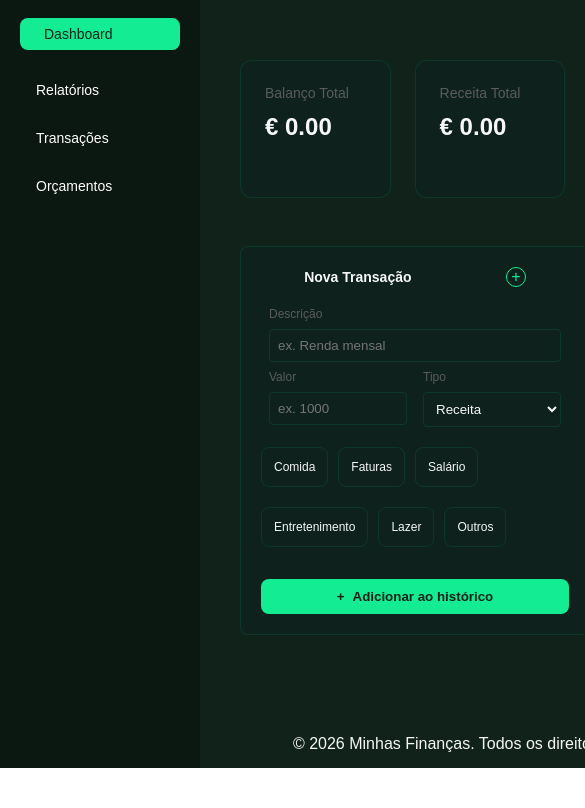
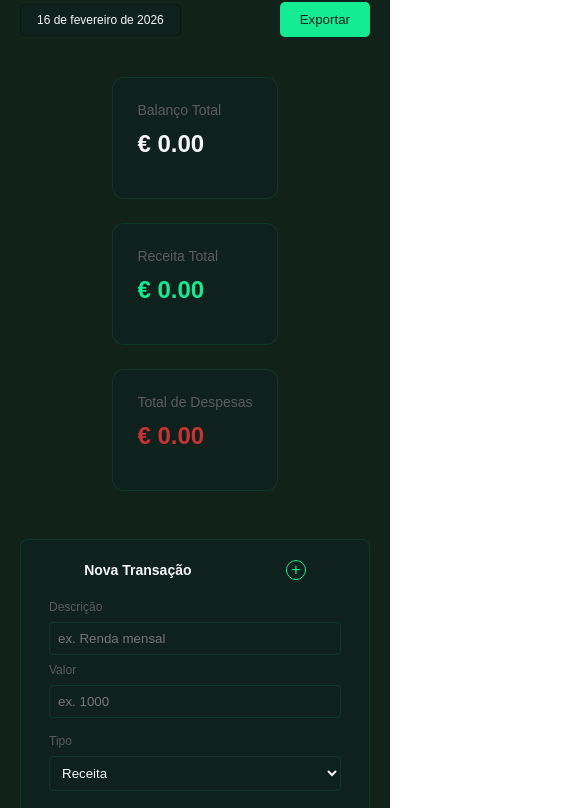
Before and after one commit to nunazo987/projeto3, a plain HTML site: page index.html in a window 390 px wide. Shown: the part 76-884 px from the top of the page, 585 px wide, since content can reach past the window. Before the commit the page ends 844 px from the top, so only its background shows below. Drawn offline with Linux system fonts and the light colour scheme.

Commit message:
responsividade, total receitas a verde, data atual

```diff
--- a/app.js
+++ b/app.js
@@ -48,3 +48,21 @@ FORM.addEventListener("submit", e => {
 carregarTransacoes();
 mostrarTransacoes(obterTransacoes());
 atualizarCards(obterTransacoes());
+
+function atualizarDataAtual() {
+    const DATA = document.getElementById("data-atual");
+
+    const HOJE = new Date();
+
+    const OPCOES = {
+        day: "2-digit",
+        month: "long",
+        year: "numeric"
+    };
+
+    const DATAATUAL = HOJE.toLocaleDateString("pt-PT", OPCOES);
+
+    DATA.textContent = DATAATUAL;
+}
+
+atualizarDataAtual();
--- a/index.html
+++ b/index.html
@@ -38,7 +38,7 @@
             <p class="subtitle">Bem vindo de volta, aqui está o que acontece com o seu dinheiro</p>
         </div>
         <div class="header-actions">
-            <div class="calendario">Jan 1 - Jan 31, 2026</div>
+            <div class="calendario" id="data-atual"></div>
             <button class="exportar">Exportar</button>
         </div>
     </header>
@@ -49,11 +49,11 @@
                 <div class="card">
                     <div class="titulo-card">Balanço Total</div>
                     <div class="valor"></div>
-                    <div class="informacao"></div>
+                    <div class="informacao receita-cor"></div>
                 </div>
                 <div class="card">
                     <div class="titulo-card">Receita Total</div>
-                    <div class="valor"></div>
+                    <div class="valor receita-cor"></div>
                     <div class="informacao"></div>
                 </div>
                 <div class="card">
--- a/style.css
+++ b/style.css
@@ -426,3 +426,70 @@ body {
 .item-transacao .transacao.despesa {
     color: var(--expense-color);
 }
+
+.receita-cor {
+    color: var(--primary-color);
+}
+
+@media (max-width: 768px) {
+
+    body {
+        grid-template-columns: 1fr;
+        grid-template-areas:
+            "header"
+            "main"
+            "footer";
+    }
+
+    .sidebar {
+        display: none;
+    }
+
+    .main {
+        padding: 20px;
+    }
+
+    .cards-container {
+        grid-template-columns: 1fr;
+    }
+
+    .transacoes {
+        grid-template-columns: 1fr;
+    }
+
+    .header {
+        flex-direction: column;
+        align-items: flex-start;
+        gap: 16px;
+    }
+
+    .header-actions {
+        width: 100%;
+        justify-content: space-between;
+    }
+
+    .qtd-tipo-transacao-container {
+        flex-direction: column;
+    }
+
+    .categoria-container {
+        justify-content: center;
+    }
+
+    .cabecalho-tabela {
+        display: none;
+    }
+
+    .item-transacao {
+        grid-template-columns: 1fr;
+        gap: 6px;
+    }
+
+    .item-transacao .valor {
+        justify-self: start;
+    }
+
+    .remover {
+        justify-self: start;
+    }
+}
```
